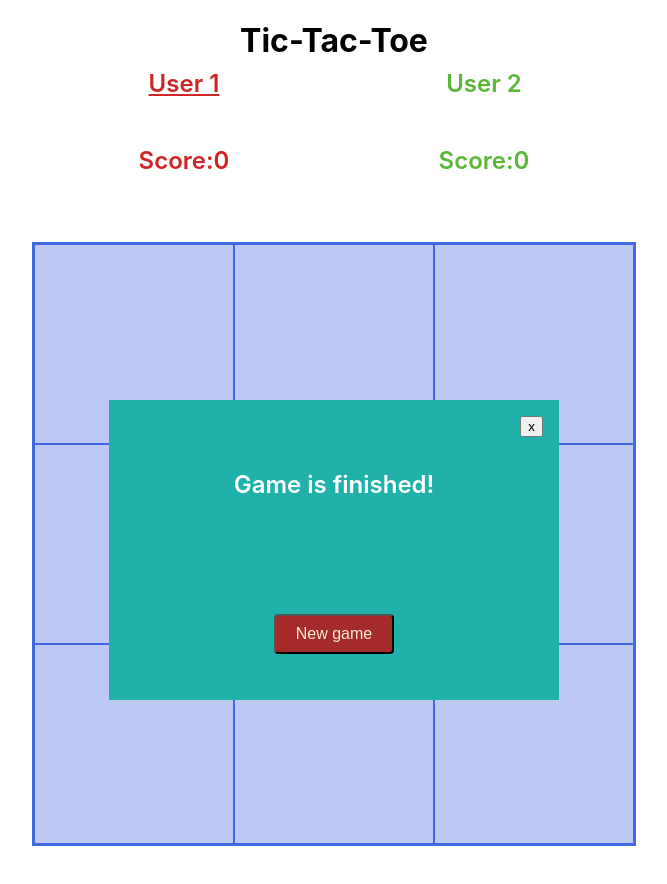
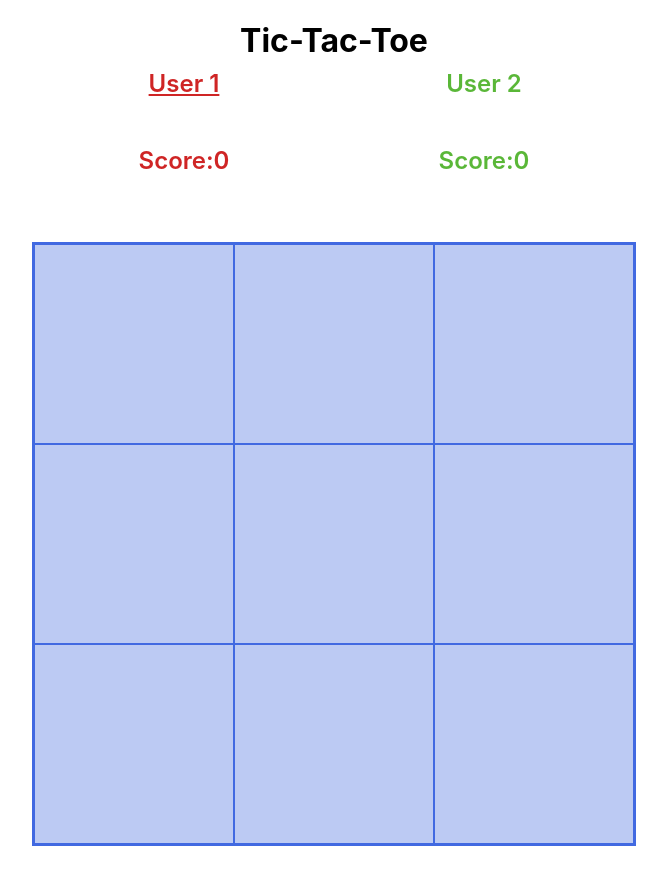
Before and after one commit to OxanaDanilova/tic-tac-toe-react, a React (Create React App) app in the folder my-app/: page / in a window 1280 px wide. Shown: the top 884 px of the page, without its empty margins (306-973 px from the left). Built offline with nearby package versions, Linux system fonts and the light colour scheme.

Commit message:
feat: show popup when game over

```diff
--- a/my-app/src/App.js
+++ b/my-app/src/App.js
@@ -1,6 +1,5 @@
 import "./App.css";
 import { Board } from "./components/Board/Board";
-import { FinishGamePopup } from "./components/FinishGamePopup/FinishGamePopup";
 import { UserPanel } from "./components/UserPanel/UserPanel";
 
 function App() {
@@ -9,7 +8,6 @@ function App() {
       <h1>Tic-Tac-Toe</h1>
       <UserPanel />
       <Board />
-      <FinishGamePopup />
     </div>
   );
 }
--- a/my-app/src/components/Board/Board.js
+++ b/my-app/src/components/Board/Board.js
@@ -1,4 +1,5 @@
 import React from "react";
+import { FinishGamePopup } from "../FinishGamePopup/FinishGamePopup";
 
 import "./Board.css";
 
@@ -9,6 +10,7 @@ export class Board extends React.Component {
       gameStatus: "x",
       boardArr: ["", "", "", "", "", "", "", "", ""],
       winner: [],
+      isFinished: false,
     };
   }
   isFinished(boardArr) {
@@ -62,8 +64,9 @@ export class Board extends React.Component {
     )
       winner.push(2, 4, 6);
     if (winner.length) {
-      console.log(`Game is finished. The winner is ${boardArr[winner[0]]}`);
+      console.log(`Game over. The winner is ${boardArr[winner[0]]}`);
       this.setState({ winner: winner });
+      this.setState({ isFinished: true });
       winner.forEach((elem) => {
         if (document.querySelectorAll(".board>div")[`${elem}`]) {
           const box = document.querySelectorAll(".board>div")[`${elem}`];
@@ -71,7 +74,8 @@ export class Board extends React.Component {
         }
       });
     } else if (!boardArr.includes("")) {
-      alert("Game is finished!");
+      console.log("Game over");
+      this.setState({ isFinished: true });
     }
   }
   clickHandle(e, { gameStatus, boardArr, winner }) {
@@ -95,7 +99,21 @@ export class Board extends React.Component {
       }
     }
   }
+  startNewGame() {
+    this.setState({
+      gameStatus: "x",
+      boardArr: ["", "", "", "", "", "", "", "", ""],
+      winner: [],
+      isFinished: false,
+    });
+    const boxes = document.querySelectorAll(".board>div");
+    boxes.forEach((box) => (box.classList = ""));
+  }
   render() {
+    let popup;
+    if (this.state.isFinished) {
+      popup = <FinishGamePopup newGame={() => this.startNewGame()} />;
+    }
     return (
       <section
         onClick={(e) => this.clickHandle(e, this.state)}
@@ -109,6 +127,7 @@ export class Board extends React.Component {
               </div>
             ))
         )}
+        {popup}
       </section>
     );
   }
--- a/my-app/src/components/FinishGamePopup/FinishGamePopup.js
+++ b/my-app/src/components/FinishGamePopup/FinishGamePopup.js
@@ -7,17 +7,18 @@ export class FinishGamePopup extends React.Component {
     popup.classList.add("hide");
   }
   startNewGame() {
+    this.closePopup();
     console.log("this", this);
-    this.closePopup();
+    console.log("props", this.props.newGame());
   }
   render() {
     return (
       <section className="fin-popup">
-        <p>Game is finished!</p>
-        <button onClick={this.closePopup} className="close-btn">
+        <p>Game over!</p>
+        <button onClick={() => this.closePopup()} className="close-btn">
           x
         </button>
-        <button onClick={this.startNewGame} className="new-game-btn">
+        <button onClick={() => this.startNewGame()} className="new-game-btn">
           New game
         </button>
       </section>
```
